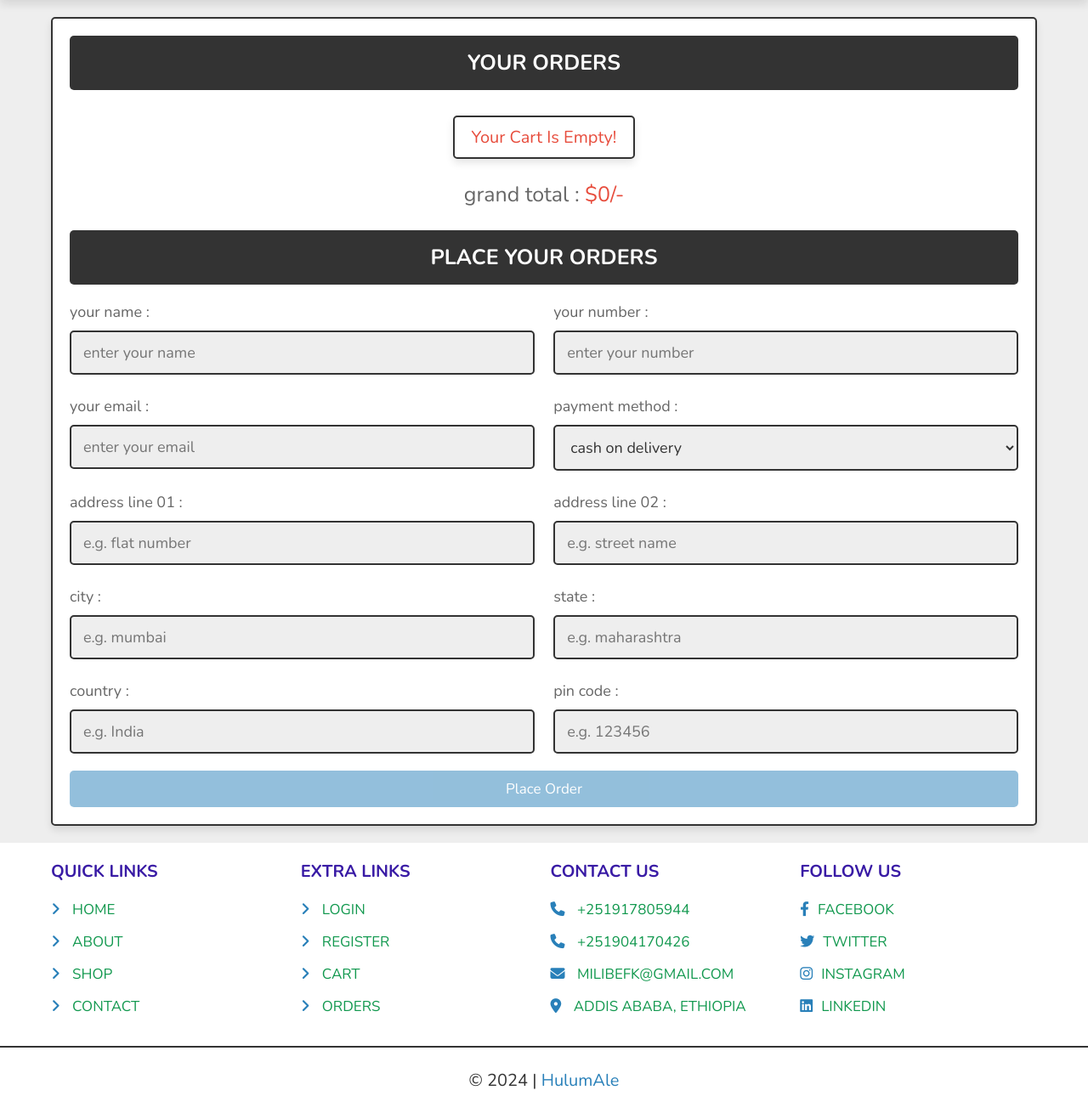
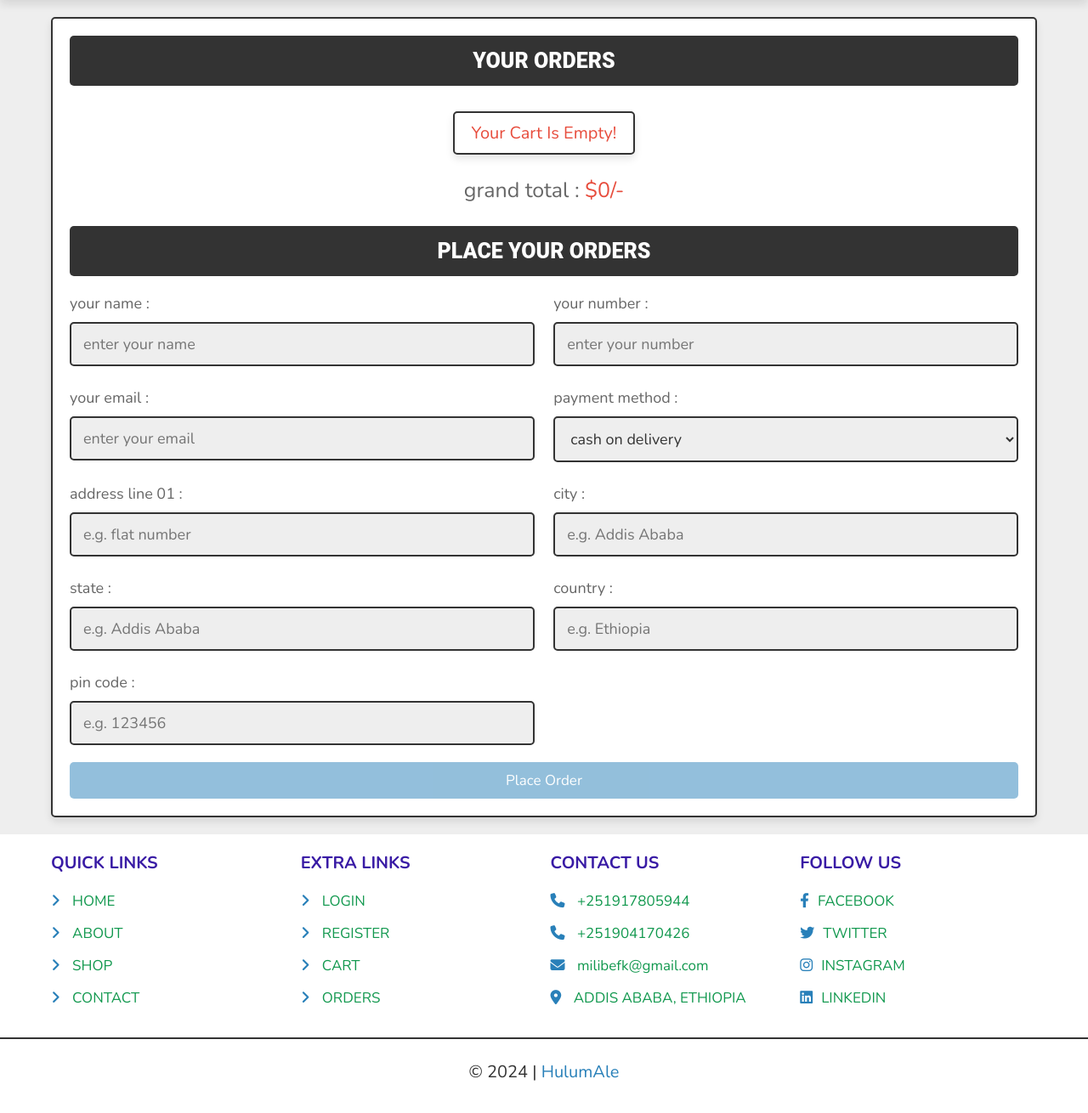
Before and after one commit to milibefk/HulumAle, a PHP site: page /checkout.php in a window 1280 px wide. Shown: the part 74-1384 px from the top of the page at 85% size. After the commit the page ends 1346 px from the top, so only its background shows below. Run offline with PHP 8.4, Linux system fonts and the light colour scheme; the visitor is signed in with stand-in values (Sample User, id 1); data that the repository does not hold is empty; some libraries are stand-ins or nearby versions.

Commit message:
CSS and other modification 2/27/2024

```diff
--- a/checkout.php
+++ b/checkout.php
@@ -69,7 +69,7 @@ if(isset($_POST['order'])){
 
    <form action="" method="POST">
 
-   <h3>your orders</h3>
+   <h3  style=" font-weight: 900; font-family: 'Roboto', sans-serif;">your orders</h3>
 
       <div class="display-orders">
       <?php
@@ -92,10 +92,10 @@ if(isset($_POST['order'])){
       ?>
          <input type="hidden" name="total_products" value="<?= $total_products; ?>">
          <input type="hidden" name="total_price" value="<?= $grand_total; ?>" value="">
-         <div class="grand-total">grand total : <span>$<?= $grand_total; ?>/-</span></div>
+         <div class="grand-total" style="style=" font-weight: 900; font-family: 'Roboto', sans-serif;>grand total : <span>$<?= $grand_total; ?>/-</span></div>
       </div>
 
-      <h3>place your orders</h3>
+      <h3 style=" font-weight: 900; font-family: 'Roboto', sans-serif;">place your orders</h3>
 
       <div class="flex">
          <div class="inputBox">
@@ -123,21 +123,18 @@ if(isset($_POST['order'])){
             <span>address line 01 :</span>
             <input type="text" name="flat" placeholder="e.g. flat number" class="box" maxlength="50" required>
          </div>
-         <div class="inputBox">
-            <span>address line 02 :</span>
-            <input type="text" name="street" placeholder="e.g. street name" class="box" maxlength="50" required>
-         </div>
+
          <div class="inputBox">
             <span>city :</span>
-            <input type="text" name="city" placeholder="e.g. mumbai" class="box" maxlength="50" required>
+            <input type="text" name="city" placeholder="e.g. Addis Ababa" class="box" maxlength="50" required>
          </div>
          <div class="inputBox">
             <span>state :</span>
-            <input type="text" name="state" placeholder="e.g. maharashtra" class="box" maxlength="50" required>
+            <input type="text" name="state" placeholder="e.g. Addis Ababa" class="box" maxlength="50" required>
          </div>
          <div class="inputBox">
             <span>country :</span>
-            <input type="text" name="country" placeholder="e.g. India" class="box" maxlength="50" required>
+            <input type="text" name="country" placeholder="e.g. Ethiopia" class="box" maxlength="50" required>
          </div>
          <div class="inputBox">
             <span>pin code :</span>
--- a/components/footer.php
+++ b/components/footer.php
@@ -22,7 +22,7 @@
          <h3 style="color: #391ba5; text-transform: uppercase;">contact us</h3>
          <a href="tel:+251917805944"><i class="fas fa-phone"></i> +251917805944</a>
          <a href="tel:+251904170426"><i class="fas fa-phone"></i> +251904170426</a>
-         <a href="mailto:milibefk@gmail.com"><i class="fas fa-envelope"></i> milibefk@gmail.com</a>
+         <a href="mailto:milibefk@gmail.com" style="text-transform: lowercase;"><i class="fas fa-envelope"></i> milibefk@gmail.com</a>
          <a href="https://www.google.com/maps/@8.8660343,38.8094698,16z?entry=ttu"><i class="fas fa-map-marker-alt"></i> Addis Ababa, Ethiopia  </a>
       </div>
 
```
